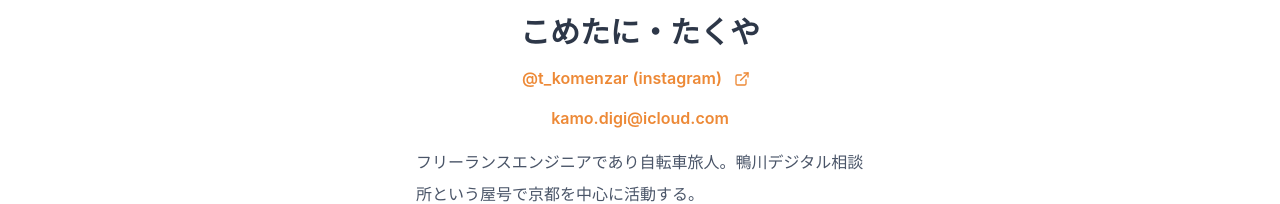
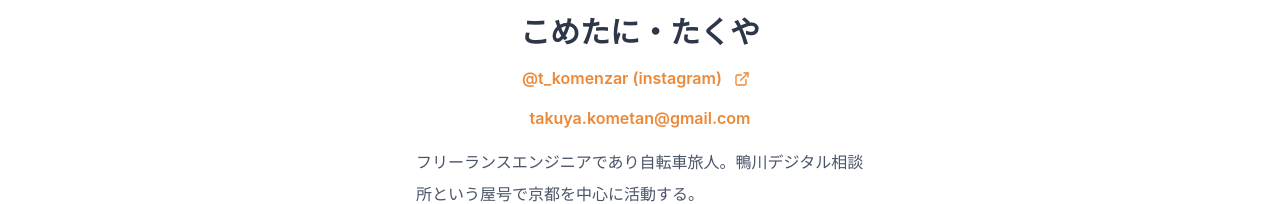
Before and after one commit to dev-komenzar/kamo-digi, a Next.js app: page / in a window 1280 px wide. Shown: the part 2053-2257 px from the top of the page. Built offline with nearby package versions, Linux system fonts and the light colour scheme.

Commit message:
Changed email address

```diff
--- a/pages/index.tsx
+++ b/pages/index.tsx
@@ -158,7 +158,7 @@ const Home: NextPage = () => {
           fontWeight={600}
           color={mainColor}
         >
-          kamo.digi@icloud.com
+          takuya.kometan@gmail.com
         </Link>
         <VStack spacing={3} lineHeight="taller">
           <Text color="gray.600" maxW={{ base: 'xs', md: 'sm', lg: 'md' }}>
```
